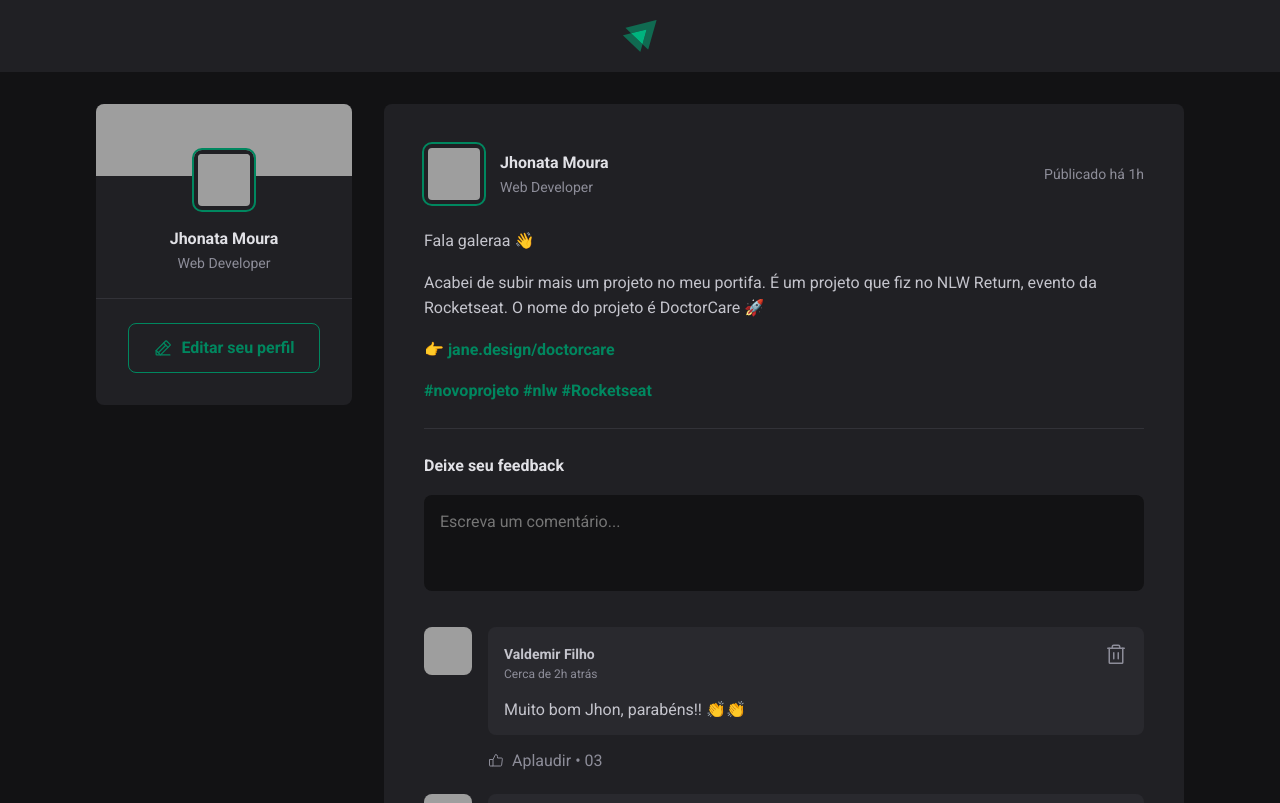
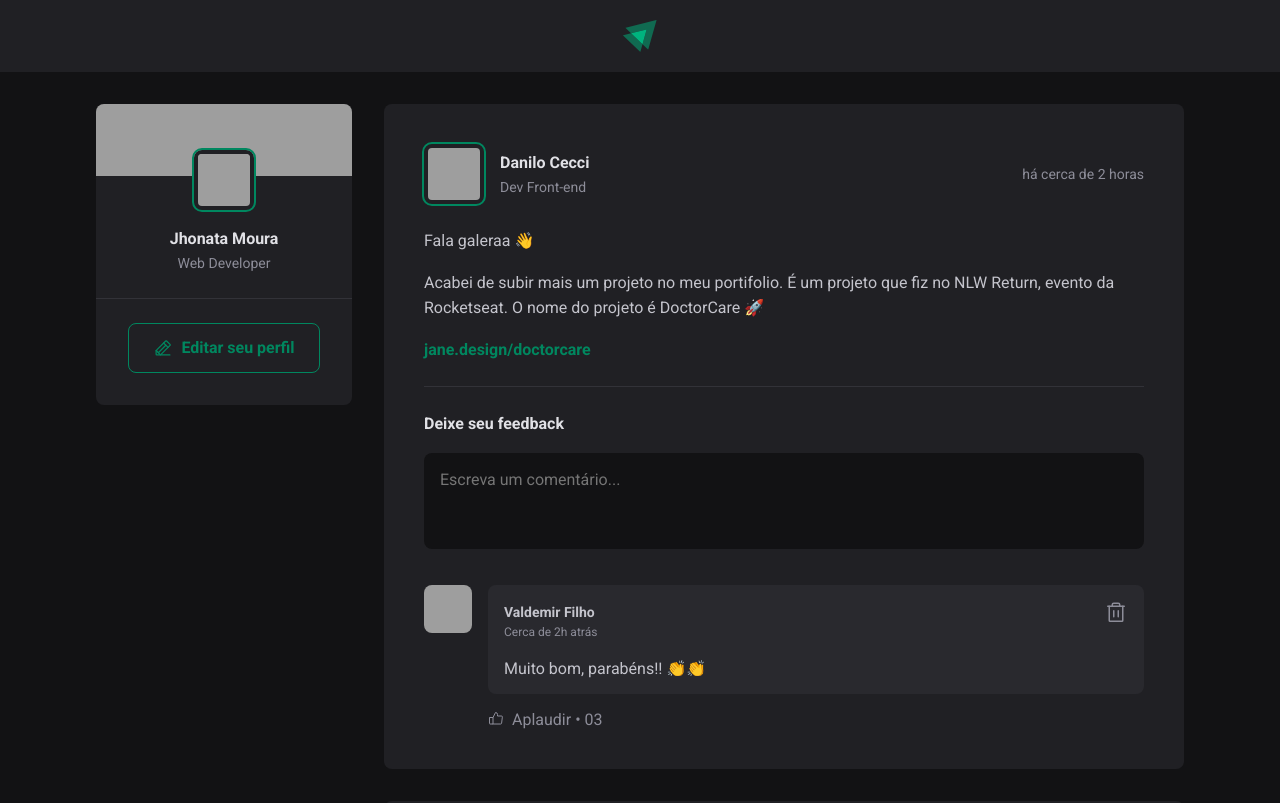
Before and after one commit to JhoN-yo/iFeed, a React (Vite) app: page / in a window 1280 px wide. Shown: the top 803 px of the page. Built offline with nearby package versions, Linux system fonts and the light colour scheme; grey boxes are pictures that could not be loaded.

Commit message:
feat: :sparkles: iterating and adding comments

```diff
--- a/src/App.jsx
+++ b/src/App.jsx
@@ -3,6 +3,37 @@
 import { Post } from './components/Post';
 import styles from './App.module.css';
 import './global.css';
+
+const posts = [
+  {
+    id: 1,
+    author: {
+      avatarUrl: 'https://github.com/danilocecci.png',
+      name: 'Danilo Cecci',
+      role: 'Dev Front-end'
+    },
+    content: [
+      { type: 'paragraph', content: 'Fala galeraa 👋' },
+      { type: 'paragraph', content: 'Acabei de subir mais um projeto no meu portifolio. É um projeto que fiz no NLW Return, evento da Rocketseat. O nome do projeto é DoctorCare 🚀' },
+      { type: 'link', content: 'jane.design/doctorcare' }
+    ],
+    publishedAt: new Date('2022-10-06 10:00:00')
+  },
+  {
+    id: 2,
+    author: {
+      avatarUrl: 'https://github.com/valdemirfilho.png',
+      name: 'Valdemir Filho',
+      role: 'Web Developer'
+    },
+    content: [
+      { type: 'paragraph', content: 'Fala galeraa 👋' },
+      { type: 'paragraph', content: 'Acabei de subir mais um projeto no meu portifolio. É um projeto que fiz no NLW Return, evento da Rocketseat. O nome do projeto é DoctorCare 🚀' },
+      { type: 'link', content: 'jane.design/doctorcare' }
+    ],
+    publishedAt: new Date('2022-10-3 20:00:00')
+  },
+];
 
 export function App() {
   return (
@@ -11,14 +42,15 @@
       <div className={styles.wrapper}>
         <SideBar />
         <main>
-          <Post
-          author="Jhonata Moura"
-          content="Lorem"
-          />
-          <Post
-            author="Julio Miguel"
-            content="New Post"
-          />
+          {posts.map(posts => {
+            return (
+              <Post
+                author={posts.author}
+                content={posts.content}
+                publishedAt={posts.publishedAt}
+              />
+            )
+          })}
         </main>
       </div>
     </div>
--- a/src/components/Comment.jsx
+++ b/src/components/Comment.jsx
@@ -2,7 +2,7 @@
 import { Avatar } from './Avatar';
 import styles from './Comment.module.css'
 
-export function Comment() {
+export function Comment({ content}) {
   return (
     <div className={styles.comment}>
       <Avatar hasBorder={false} src="https://github.com/valdemirfilho.png" />
@@ -17,7 +17,7 @@
               <Trash size={24} />
             </button>
           </header>
-          <p>Muito bom Jhon, parabéns!! 👏👏</p>
+          <p>{content}</p>
         </div>
         <footer>
           <button>
--- a/src/components/Post.jsx
+++ b/src/components/Post.jsx
@@ -1,44 +1,77 @@
+import { useState } from 'react';
 import { Comment } from './Comment';
 import { Avatar } from './Avatar'
+import { format, formatDistance } from 'date-fns';
+import ptBR from 'date-fns/locale/pt-BR';
 import styles from './Post.module.css';
 
-export function Post() {
+export function Post({ author, publishedAt, content }) {
+  const [comments, setComments] = useState([
+    'Muito bom, parabéns!! 👏👏'
+  ]);
+
+  const [newCommentText, setNewCommentText] = useState('');
+
+  const publishedDateFormated = format(
+    publishedAt,
+    "d 'de' LLLL 'as' HH:mm'h'",
+    {
+    locale: ptBR,
+    }
+  );
+
+  const publishedDateRelativeToNow = formatDistance(
+  publishedAt,
+  Date.now(),
+    {
+      locale: ptBR,
+      addSuffix: true,
+    }
+  );
+
+  function handleCreateNewComment() {
+    event.preventDefault()
+
+    setComments([...comments, newCommentText]);
+    setNewCommentText('');
+  };
+
+  function handleNewCommentChange() {
+    setNewCommentText(event.target.value);
+  };
+
   return (
     <article className={styles.post}>
       <header>
         <div className={styles.author}>
-          <Avatar src="https://github.com/dev-jhon-ss.png" />
+          <Avatar src={author.avatarUrl} />
           <div className={styles.authorInfo}>
-            <strong>Jhonata Moura</strong>
-            <span>Web Developer</span>
+            <strong>{author.name}</strong>
+            <span>{author.role}</span>
           </div>
         </div>
-        <time title="terca-feira, 4 de outubro as 12:00" dateTime="2022-10-04 08:13:30">Públicado há 1h</time>
+        <time title={publishedDateFormated} dateTime={publishedAt.toISOString()}>{publishedDateRelativeToNow}</time>
       </header>
       <div className={styles.content}>
-      <p>Fala galeraa 👋</p>
-      <p>
-        Acabei de subir mais um projeto no meu portifa.
-        É um projeto que fiz no NLW Return, evento da Rocketseat. O nome do projeto é DoctorCare 🚀
-      </p>
-      <p>👉{' '}<a href="">jane.design/doctorcare</a></p>
-      <p>
-        <a>#novoprojeto</a>{' '}
-        <a>#nlw</a>{' '}
-        <a>#Rocketseat</a>
-      </p>
+        {content.map(item => {
+          if (item.type === 'paragraph') {
+            return <p>{item.content}</p>
+          } else if (item.type === 'link') {
+            return <p><a href="#">{item.content}</a></p>
+          }
+        })}
       </div>
-      <form className={styles.commentForm}>
+      <form onSubmit={handleCreateNewComment} className={styles.commentForm}>
         <strong>Deixe seu feedback</strong>
-        <textarea placeholder="Escreva um comentário..." />
+        <textarea placeholder="Escreva um comentário..." value={newCommentText} onChange={handleNewCommentChange}/>
         <footer>
           <button type="submit">Publicar</button>
         </footer>
       </form>
       <div className={styles.commentList}>
-        <Comment />
-        <Comment />
-        <Comment />
+        {comments.map(comment => {
+          return <Comment content={comment}/>
+        })}
       </div>
     </article>
   );
```
